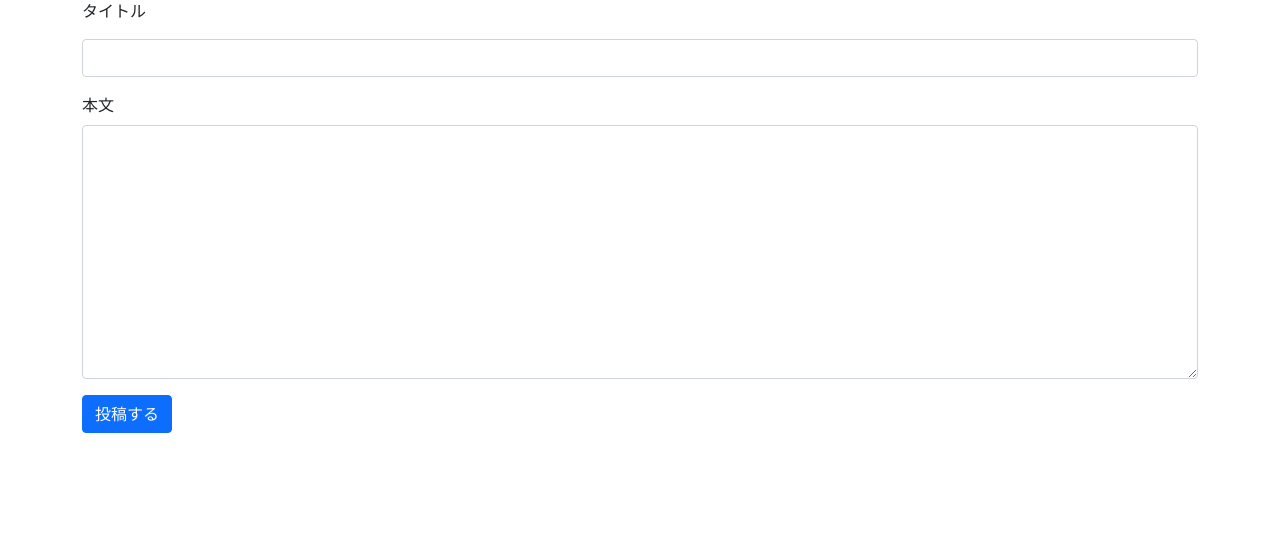
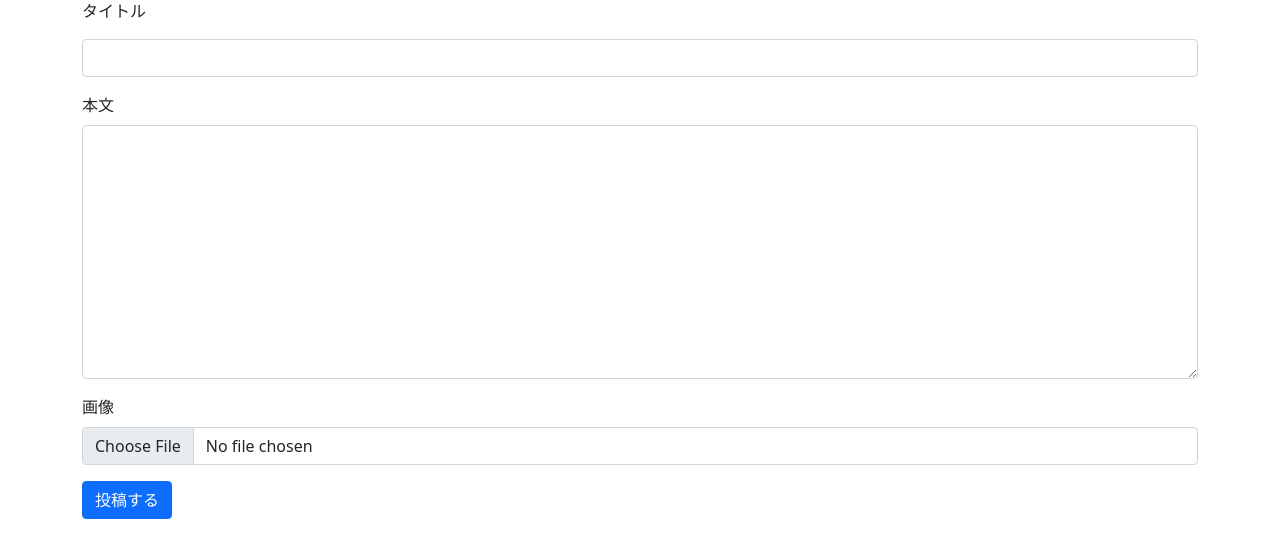
Before and after one commit to shodayuki/techpit-blog, a PHP site: page /post.php in a window 1280 px wide. Shown: the part 137-695 px from the top of the page. Run offline with PHP 8.4, Linux system fonts and the light colour scheme; the visitor is signed in with stand-in values (Sample User, id 1).

Commit message:
画像投稿のフォームを追加

```diff
--- a/post.php
+++ b/post.php
@@ -87,6 +87,10 @@
           <textarea name="body" rows="10" class="form-control"><?php echo $body; ?></textarea>
         </div>
         <div class="mb-3">
+          <label class="form-label">画像</label>
+          <input type="file" name="image" class="form-control">
+        </div>
+        <div class="mb-3">
           <button type="submit" class="btn btn-primary">投稿する</button>
         </div>
       </form>
```
